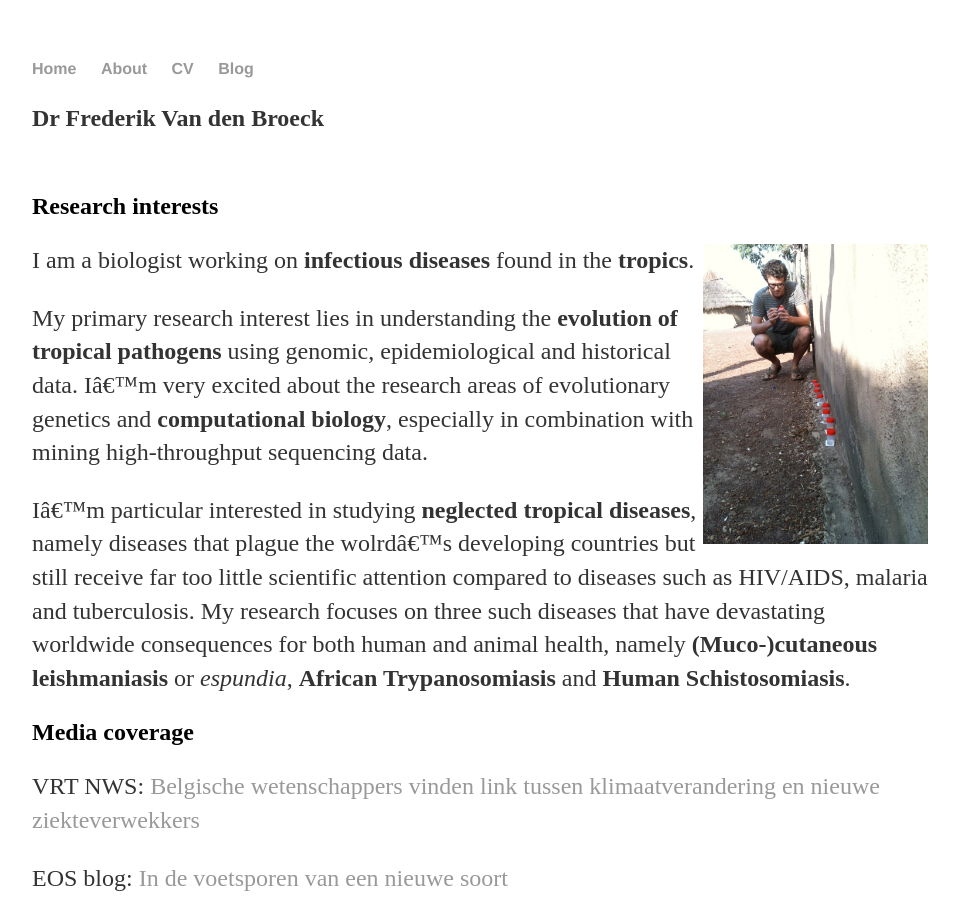
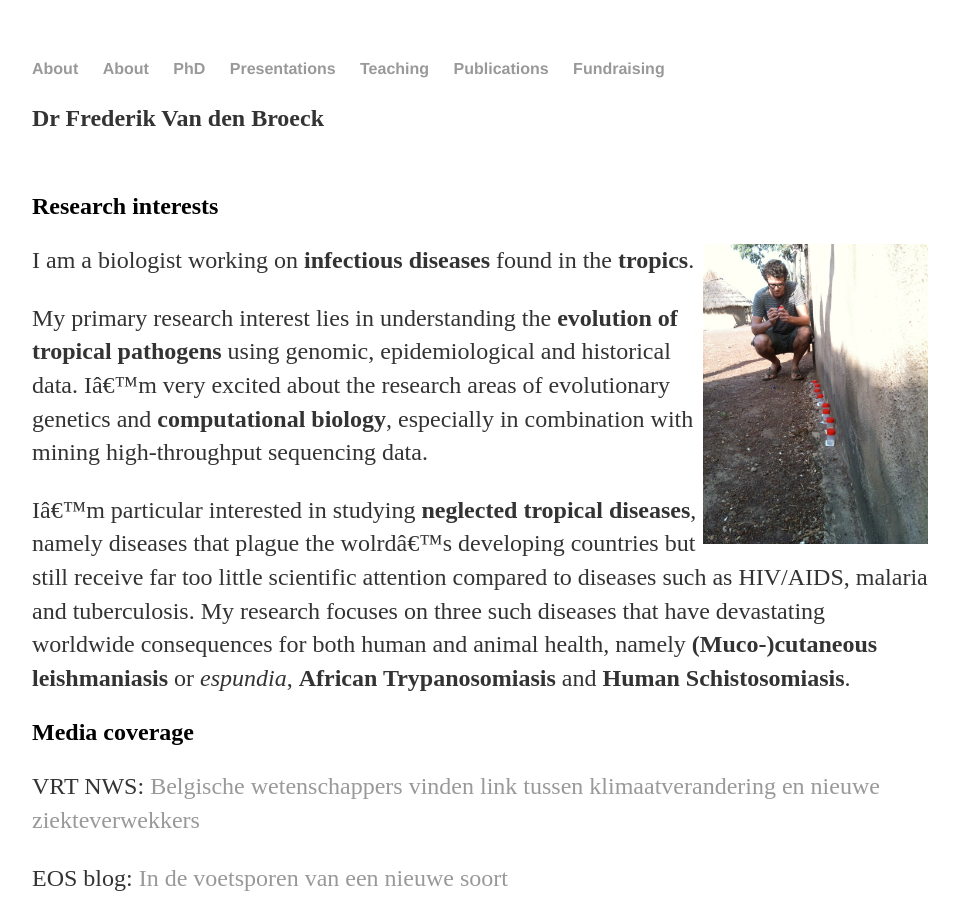
Before and after one commit to FreBio/FreBio.github.io, a Jekyll site: the page built from index.md, in a window 1280 px wide and 900 px high. Shown: the whole window, without its empty margins (160-1119 px from the left). Built offline with Jekyll 4.4.1, drawn with Linux system fonts in a browser that asks for light colours; our own code applies the rules of GitHub Pages for plain Markdown files; comment, search, counter and statistics services are not loaded.

Commit message:
Update default.html

```diff
--- a/_layouts/default.html
+++ b/_layouts/default.html
@@ -8,10 +8,13 @@
 		<body>
 			<nav>
 	    		<ul>
-	        		<li><a href="/">Home</a></li>
+	        		<li><a href="/">About</a></li>
 		        	<li><a href="/about">About</a></li>
-	        		<li><a href="/cv">CV</a></li>
-	        		<li><a href="/Pubs">Blog</a></li>
+	        		<li><a href="/Phd">PhD</a></li>
+				<li><a href="/Presentations">Presentations</a></li>
+				<li><a href="/Teaching">Teaching</a></li>
+	        		<li><a href="/Pubs">Publications</a></li>
+				<li><a href="/HRS">Fundraising</a></li>
 	    		</ul>
 			</nav>
 			<div class="container">
```
